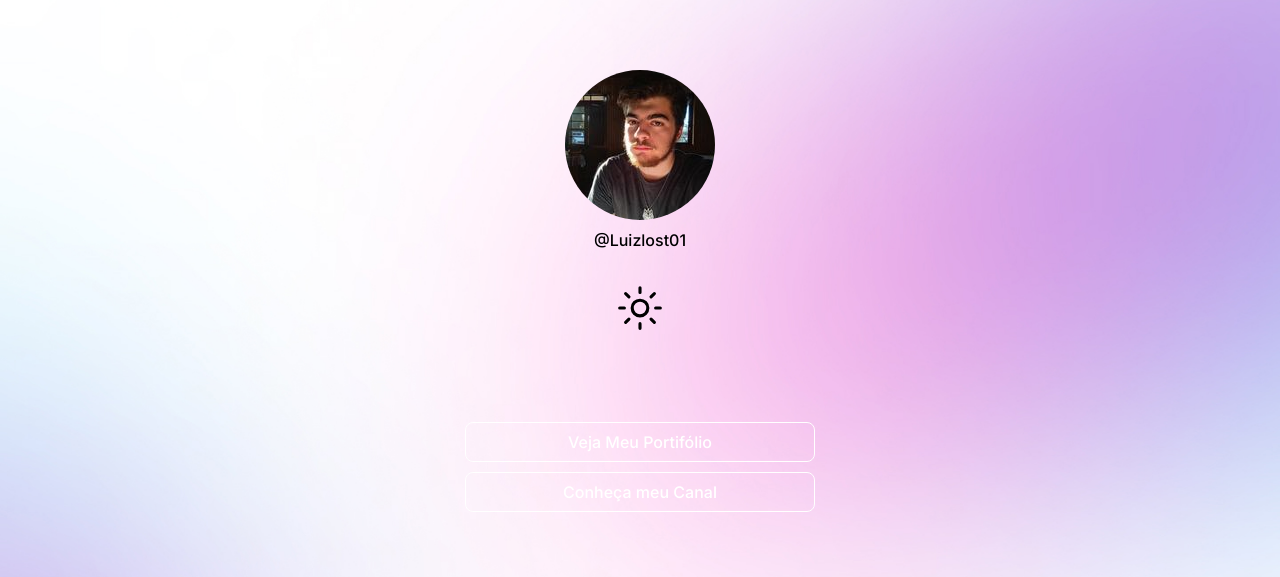
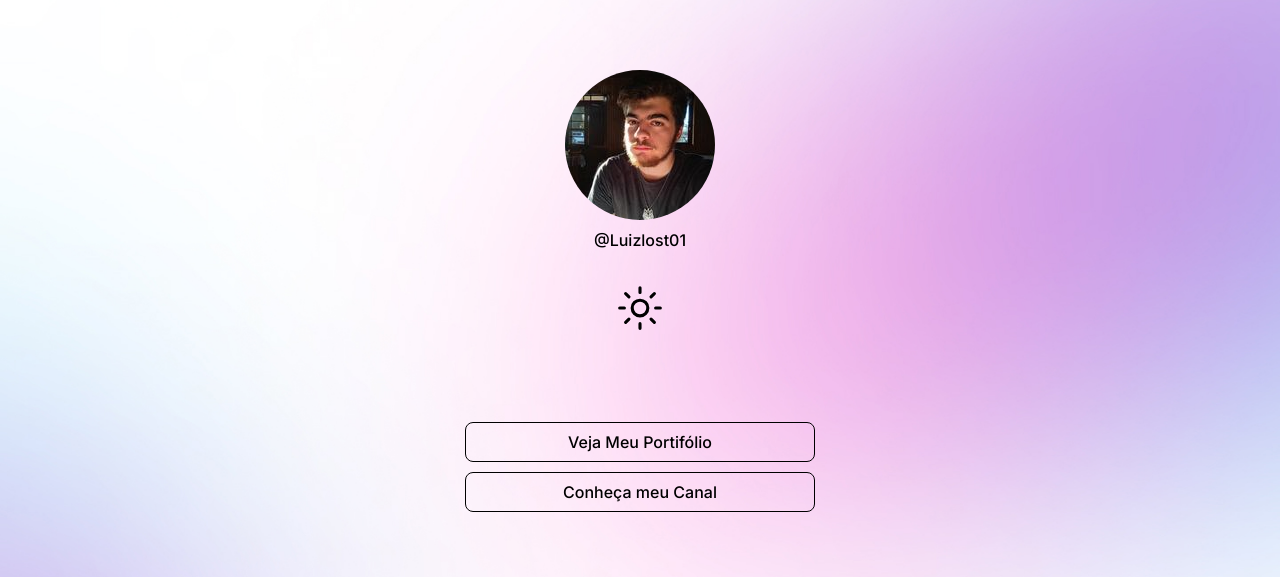
Before and after one commit to luizlost01/rocketseat-devlinks, a plain HTML site: page index.html in a window 1280 px wide. Both pictures are taken after a click on the element 640 px from the left and 307 px from the top of the page. Shown: the top 577 px of the page. Drawn offline with nearby package versions, Linux system fonts and the light colour scheme.

Commit message:
:construction: updating css

```diff
--- a/style.css
+++ b/style.css
@@ -106,7 +106,7 @@ body {
   background-color: rgba(35, 33, 55, 0.5);
   border: 2px solid #fff;
   backdrop-filter: blur(50px);
-  font-size: 13pt;
+  font-size: 15pt;
 }
 
 .socialLinks {
@@ -137,6 +137,31 @@ footer {
 
 .lighmode #changeTheme {
   content: url(assets/sunny-outline.svg)
+}
+
+.lighmode .btn_links {
+  display: flex;
+  align-items: center;
+  justify-content: center;
+
+  font-size: 12pt;
+  text-decoration: none;
+  color: #000;
+  border-radius: 8px;
+  width: 350px;
+  height: 40px;
+  border: 1px solid #000;
+
+  background-color: rgba(0, 0, 0, 0);
+
+  transition: all 0.2s;
+}
+
+.lighmode .btn_links:hover {
+  background-color: rgba(0, 0, 0, 0);
+  border: 2px solid #000;
+  backdrop-filter: blur(50px);
+  font-size: 15pt;
 }
 
 .lighmode button {
```
